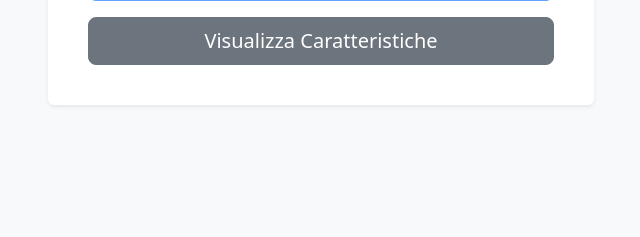
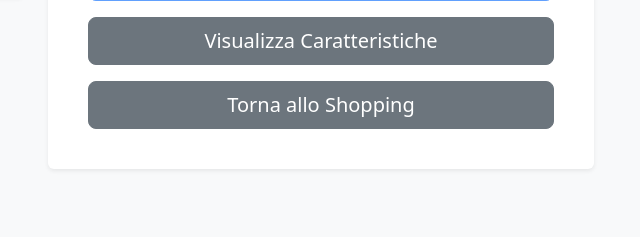
Before and after one commit to MicheleCervati/Ecommerce_DB_PHP, a PHP site: page /prodottoSingolo/prodottoSingolo.html in a window 1280 px wide. Shown: the part 247-484 px from the top of the page, without its empty margins (604-1244 px from the left). Run offline with PHP 8.4, Linux system fonts and the light colour scheme.

Commit message:
Aggiunto pulsante per tornare alla pagina principale dell'ecommerce

```diff
--- a/prodottoSingolo/prodottoSingolo.html
+++ b/prodottoSingolo/prodottoSingolo.html
@@ -44,6 +44,9 @@
                         <button id="view-features" class="btn btn-secondary btn-lg w-100 mt-3">
                             Visualizza Caratteristiche
                         </button>
+                        <button id="back-to-shopping" class="btn btn-secondary btn-lg w-100 mt-3">
+                            Torna allo Shopping
+                        </button>
                     </div>
                 </div>
             </div>
```
Also changed, not shown: README.md, caratteristicheProdotto/caratteristiche.html (line endings or trailing spaces), caratteristicheProdotto/caratteristiche.js (line endings or trailing spaces), carrello.css (line endings or trailing spaces), pagamento.html (line endings or trailing spaces), 1 other file.
